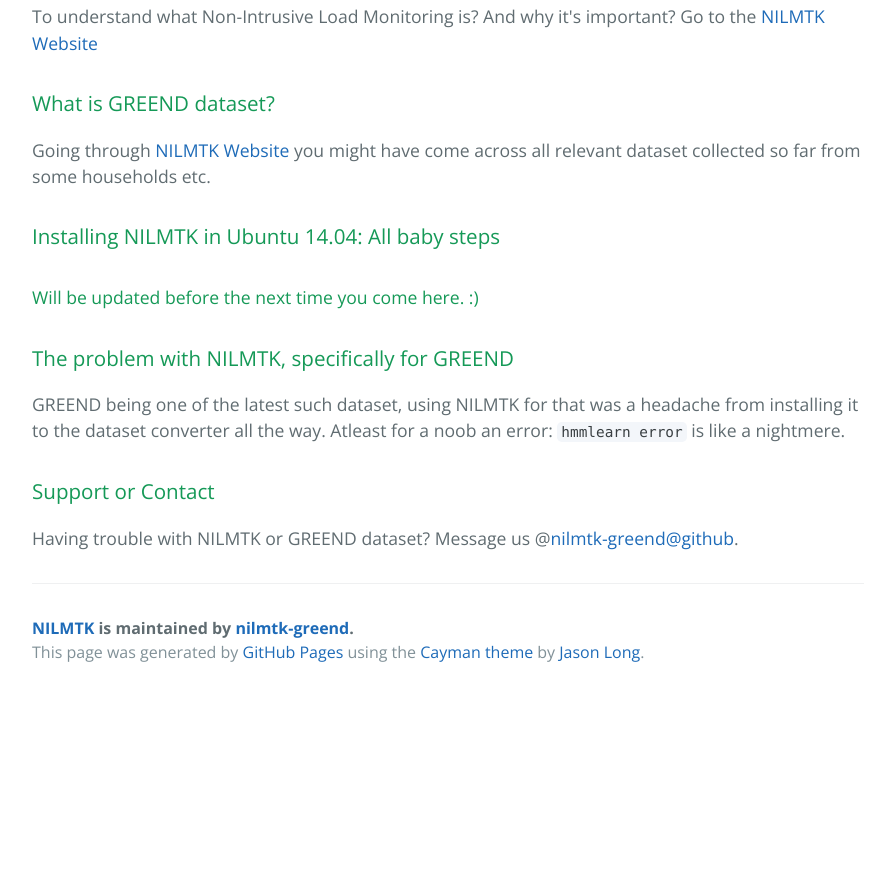
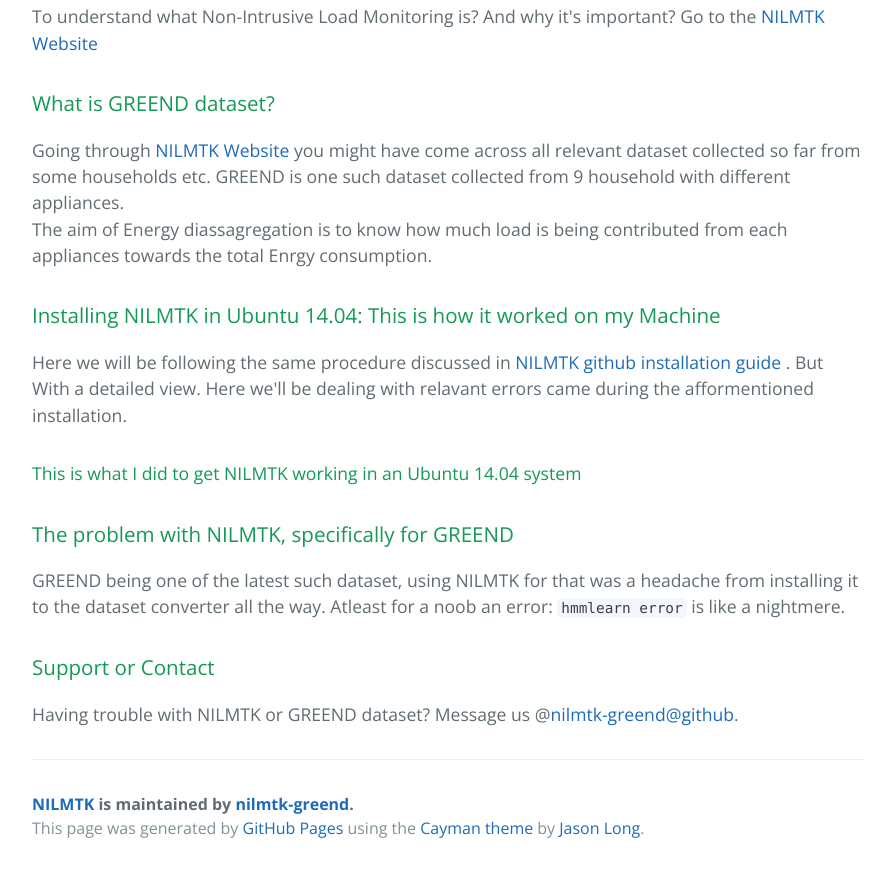
Before and after one commit to guptashiv/nilmtk, a plain HTML site: page index.html in a window 1280 px wide. Shown: the part 813-1685 px from the top of the page, without its empty margins (192-1087 px from the left). Before the commit the page ends 1509 px from the top, so only its background shows below. Drawn offline with nearby package versions, Linux system fonts and the light colour scheme.

Commit message:
more about greend

```diff
--- a/index.html
+++ b/index.html
@@ -51,12 +51,14 @@
 <h3>
 <a id="designer-templates" class="anchor" href="#designer-templates" aria-hidden="true"><span aria-hidden="true" class="octicon octicon-link"></span></a>What is GREEND dataset?</h3>
 
-<p>Going through <a href="http://nilmtk.github.io/" target="_blank">NILMTK Website</a> you might have come across all relevant dataset collected so far from some households etc.</p>
+<p>Going through <a href="http://nilmtk.github.io/" target="_blank">NILMTK Website</a> you might have come across all relevant dataset collected so far from some households etc. GREEND is one such dataset collected from 9 household with different appliances. <br>The aim of Energy diassagregation is to know how much load is being contributed from each appliances towards the total Enrgy consumption.</p>
 
 <h3>
-<a id="creating-pages-manually" class="anchor" href="#creating-pages-manually" aria-hidden="true"><span aria-hidden="true" class="octicon octicon-link"></span></a>Installing NILMTK in Ubuntu 14.04: All baby steps</h3>
-<h4>Will be updated before the next time you come here. :)</h4>
-<h3>
+<a id="creating-pages-manually" class="anchor" href="#creating-pages-manually" aria-hidden="true"><span aria-hidden="true" class="octicon octicon-link"></span></a>Installing NILMTK in Ubuntu 14.04: This is how it worked on my Machine</h3>
+<p>Here we will be following the same procedure discussed in <a href="https://github.com/nilmtk/nilmtk/blob/master/docs/manual/user_guide/install.md"> NILMTK github installation guide </a>. But With a detailed view. Here we'll be dealing with relavant errors came during the afformentioned installation.</p>
+<h4> This is what I did to get NILMTK working in an Ubuntu 14.04 system</h4>
+
+  <h3>
 <a id="authors-and-contributors" class="anchor" href="#authors-and-contributors" aria-hidden="true"><span aria-hidden="true" class="octicon octicon-link"></span></a>The problem with NILMTK, specifically for GREEND </h3>
 
 <p>GREEND being one of the latest such dataset, using NILMTK for that was a headache from installing it to the dataset converter all the way. Atleast for a noob an error: <code> hmmlearn error</code> is like a nightmere.</p>
```
